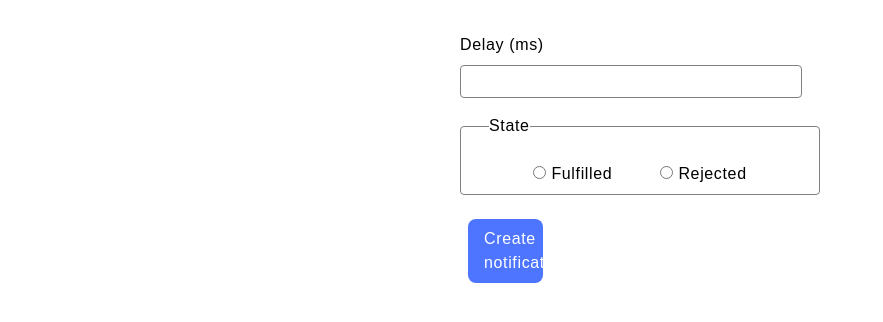
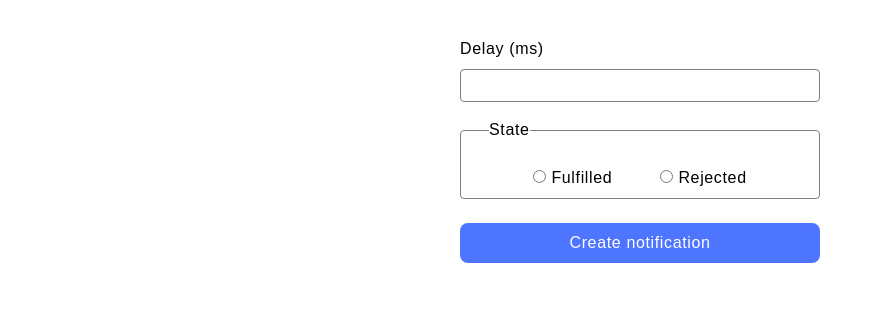
Before and after one commit to Iryna-Aleksandrova/goit-js-hw-10, a website built with Vite: page src/2-snackbar.html in a window 1280 px wide. Shown: the part 58-380 px from the top of the page, without its empty margins (0-883 px from the left). Built offline with nearby package versions, Linux system fonts and the light colour scheme.

Commit message:
hw 10 end

```diff
--- a/src/2-snackbar.html
+++ b/src/2-snackbar.html
@@ -11,7 +11,6 @@
     <main>
       <a class="back-link" href="./index.html">Go back</a>
       <h1 class="main-title">Snackbar</h1>
-      <div class="container">
       <form class="form">
         <label class="input-label">
           Delay (ms)
@@ -32,7 +31,6 @@
 
         <button type="submit">Create notification</button>
       </form>
-      </div>
     </main>
     <script type="module" src="./js/2-snackbar.js"></script>
   </body>
--- a/src/css/2-snackbar.css
+++ b/src/css/2-snackbar.css
@@ -1,3 +1,6 @@
+.main-title {
+  margin-bottom: 40px;
+}
 .form {
   margin-left: auto;
   margin-right: auto;
@@ -15,7 +18,7 @@
   margin-bottom: 16px;
 }
 .input-delay {
-  width: 342px;
+  width: 360px;
   padding-top: 8px;
   padding-bottom: 8px;
   padding-left: 16px;
--- a/src/js/2-snackbar.js
+++ b/src/js/2-snackbar.js
@@ -7,7 +7,6 @@ const form = document.querySelector('.form');
 const inputDelay = document.querySelector("[name='delay']");
 const inputFulfilled = document.querySelector("[value='fulfilled']");
 const inputRejected = document.querySelector("[value='rejected']");
-const button = document.querySelector('.form button');
 
 form.addEventListener('submit', event => {
   event.preventDefault();
```
Lines whose indentation alone changed are shown as unchanged.
